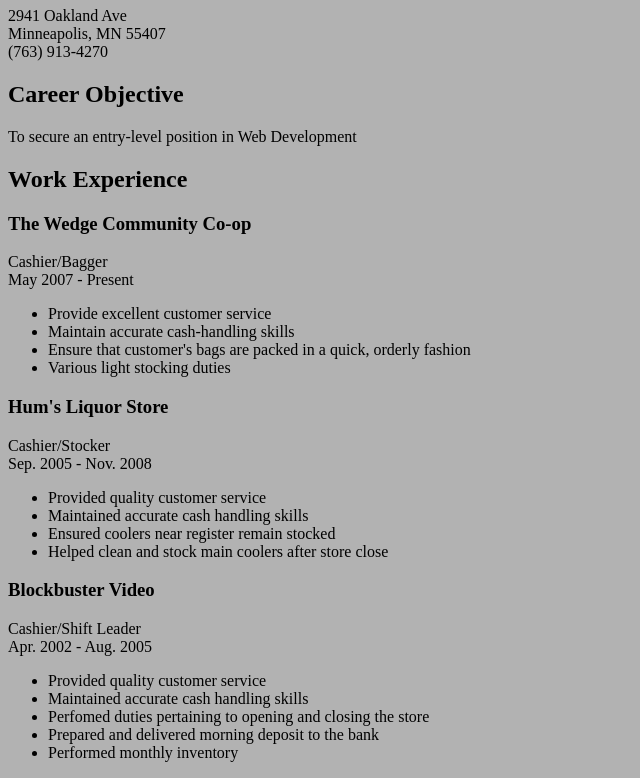
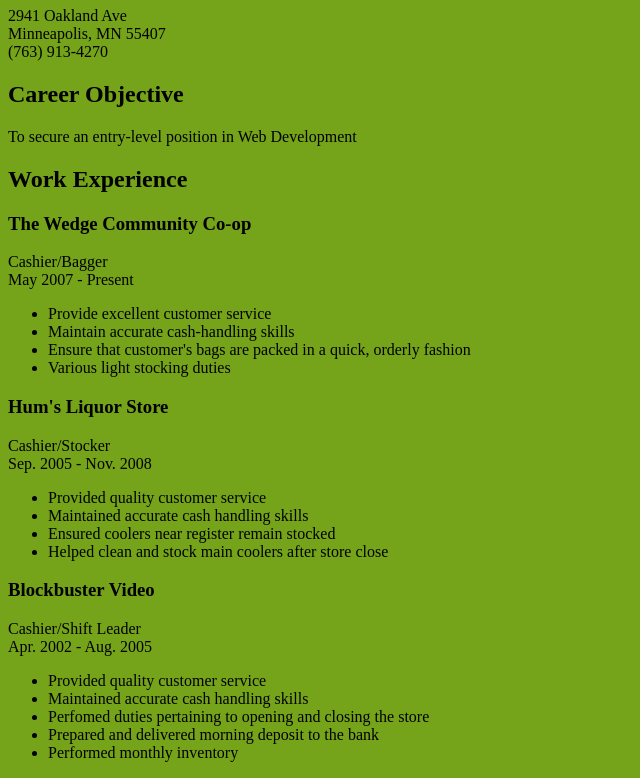
Before and after one commit to DrMrRoboto/DrMrRoboto.github.io, a plain HTML site: page index.html in a window 1280 px wide. Shown: the part 101-879 px from the top of the page, without its empty margins (0-640 px from the left). Drawn offline with Linux system fonts and the light colour scheme.

Commit message:
Update stylesheet.css

```diff
--- a/stylesheet.css
+++ b/stylesheet.css
@@ -1,5 +1,5 @@
 html {
-	background-color: #B2B2B2;
+	background-color: #75a319;
 }
 
 #body {
```
